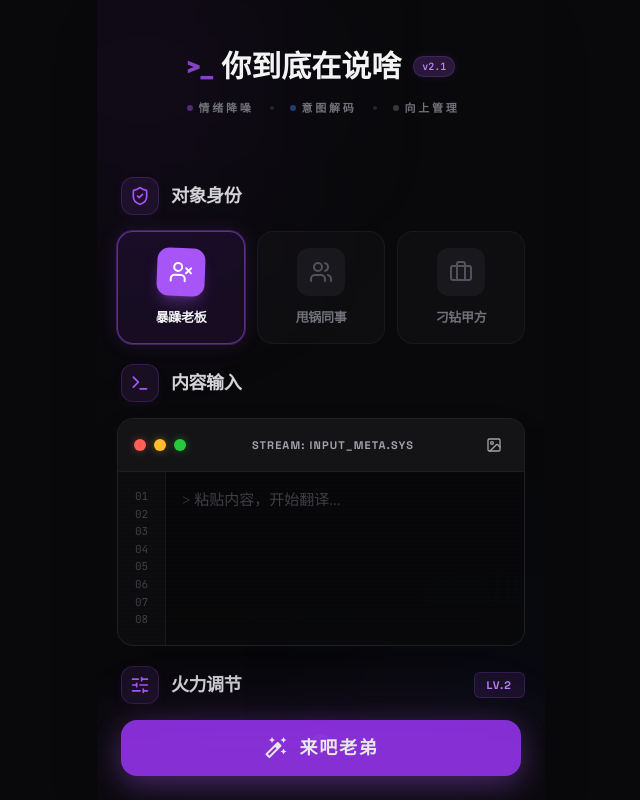
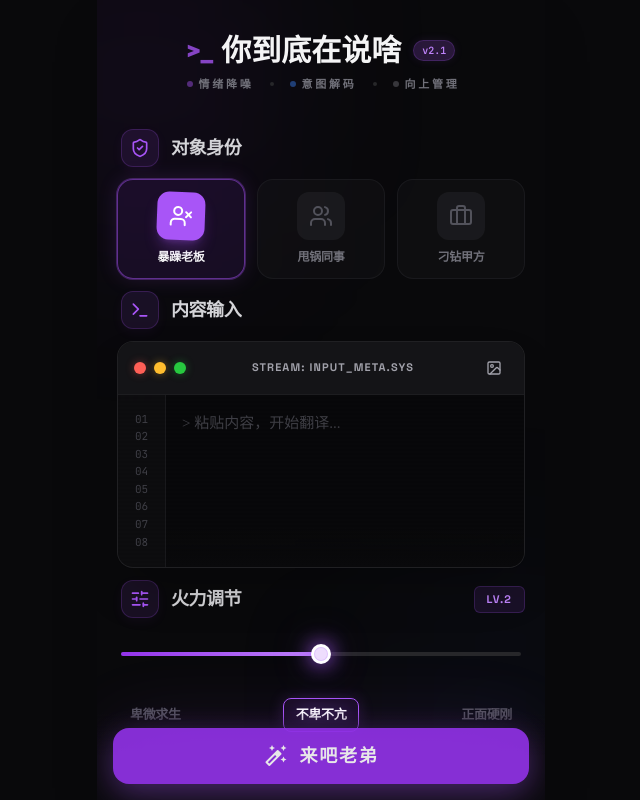
Before and after one commit to liiider/workplace-translator, a React (Vite) app: page / in a window 1280 px wide. Shown: the whole page, without its empty margins (319-959 px from the left). Built offline with nearby package versions, Linux system fonts and the light colour scheme.

Commit message:
style: 优化移动端布局高度，减少垂直空间浪费

```diff
--- a/src/pages/Home.jsx
+++ b/src/pages/Home.jsx
@@ -156,13 +156,13 @@ const Home = () => {
                 <div className="absolute bottom-[-10%] right-[-10%] w-[40%] h-[40%] bg-blue-600/5 blur-[100px] rounded-full"></div>
             </div>
 
-            <div className="h-10 w-full shrink-0"></div>
+            <div className="h-6 w-full shrink-0"></div>
 
             <motion.header
                 variants={itemVariants}
-                className="flex flex-col items-center justify-center px-4 pb-8 pt-2 z-10 relative"
+                className="flex flex-col items-center justify-center px-4 pb-4 pt-2 z-10 relative"
             >
-                <div className="flex items-center gap-3 mb-4">
+                <div className="flex items-center gap-3 mb-2">
                     <div className="flex items-center gap-2 font-display">
                         <motion.span
                             animate={{ opacity: [0.5, 1, 0.5] }}
@@ -193,11 +193,11 @@ const Home = () => {
                 </div>
             </motion.header>
 
-            <main className="flex-1 w-full px-5 py-2 flex flex-col gap-5 pb-28 z-10 no-scrollbar relative overflow-y-auto">
+            <main className="flex-1 w-full px-5 py-2 flex flex-col gap-3 pb-24 z-10 no-scrollbar relative overflow-y-auto">
                 <div className="h-1"></div>
 
                 {/* 对方身份 - 极致卡片 */}
-                <motion.div variants={itemVariants} className="flex flex-col gap-4 shrink-0">
+                <motion.div variants={itemVariants} className="flex flex-col gap-3 shrink-0">
                     <div className="flex items-center gap-3 pl-1">
                         <div className="p-2 rounded-xl bg-purple-500/10 border border-purple-500/20 glassmorphism shadow-[0_4px_12px_rgba(168,85,247,0.05)]">
                             <ShieldCheck className="w-5 h-5 text-purple-500" />
@@ -214,7 +214,7 @@ const Home = () => {
                                 key={item.id}
                                 onClick={() => setPersona(item.id)}
                                 className={cn(
-                                    "relative flex flex-col items-center gap-3 p-4 rounded-2xl transition-all duration-500 border overflow-hidden group",
+                                    "relative flex flex-col items-center gap-2 p-3 rounded-2xl transition-all duration-500 border overflow-hidden group",
                                     persona === item.id
                                         ? "bg-purple-600/10 border-purple-500/50 shadow-[0_0_20px_rgba(168,85,247,0.15)] ring-1 ring-purple-500/30"
                                         : "bg-zinc-900/40 border-zinc-800/50 hover:border-zinc-700/80 text-zinc-500"
@@ -239,7 +239,7 @@ const Home = () => {
                                     <item.icon className="w-6 h-6 relative z-10" />
                                 </motion.div>
                                 <span className={cn(
-                                    "text-[13px] font-bold tracking-tight transition-colors duration-500",
+                                    "text-[12px] font-bold tracking-tight transition-colors duration-500",
                                     persona === item.id ? "text-zinc-100" : "text-zinc-500"
                                 )}>{item.name}</span>
                             </button>
@@ -248,7 +248,7 @@ const Home = () => {
                 </motion.div>
 
                 {/* 输入内容 - 真核终端 */}
-                <motion.div variants={itemVariants} className="flex flex-col gap-4 relative group/input shrink-0">
+                <motion.div variants={itemVariants} className="flex flex-col gap-3 relative group/input shrink-0">
                     <div className="flex items-center gap-3 pl-1">
                         <div className="p-2 rounded-xl bg-purple-500/10 border border-purple-500/20 glassmorphism shadow-[0_4px_12px_rgba(168,85,247,0.05)]">
                             <Terminal className="w-5 h-5 text-purple-500" />
@@ -311,7 +311,7 @@ const Home = () => {
                             <div className="relative flex-1">
                                 <textarea
                                     className={cn(
-                                        "w-full min-h-[160px] max-h-[30vh] bg-transparent text-zinc-200 placeholder:text-zinc-700 p-4 text-[15px] font-serif focus:outline-none scroll-smooth resize-none border-none outline-none ring-0 leading-relaxed caret-purple-500 no-scrollbar overflow-y-auto",
+                                        "w-full min-h-[140px] max-h-[25vh] bg-transparent text-zinc-200 placeholder:text-zinc-700 p-4 text-[15px] font-serif focus:outline-none scroll-smooth resize-none border-none outline-none ring-0 leading-relaxed caret-purple-500 no-scrollbar overflow-y-auto",
                                         fileId && "opacity-50 cursor-not-allowed"
                                     )}
                                     placeholder={fileId ? "> 已上传图片，点击图片周围 X 移除后可输入文字..." : "> 粘贴内容，开始翻译..."}
@@ -352,7 +352,7 @@ const Home = () => {
                 </motion.div>
 
                 {/* 火力调节 - 霓虹调节器 */}
-                <motion.div variants={itemVariants} className="flex flex-col gap-4">
+                <motion.div variants={itemVariants} className="flex flex-col gap-3">
                     <div className="flex justify-between items-center pl-1">
                         <div className="flex items-center gap-3">
                             <div className="p-2 rounded-xl bg-purple-500/10 border border-purple-500/20 glassmorphism shadow-[0_4px_12px_rgba(168,85,247,0.05)]">
@@ -440,7 +440,7 @@ const Home = () => {
             {/* 一键净化按钮 - 精修版 */}
             < motion.div
                 variants={itemVariants}
-                className="absolute bottom-0 left-0 w-full p-6 bg-gradient-to-t from-zinc-950 via-zinc-950 to-transparent z-20"
+                className="absolute bottom-0 left-0 w-full p-4 bg-gradient-to-t from-zinc-950 via-zinc-950 to-transparent z-20"
             >
                 <div className="relative group/btn">
                     {/* 背景霓虹辉光 - 稍微增强以适配实心按钮 */}
--- a/src/pages/Result.jsx
+++ b/src/pages/Result.jsx
@@ -225,7 +225,7 @@ const Result = () => {
                 <div className="absolute bottom-[-10%] right-[-10%] w-[50%] h-[50%] bg-blue-600/5 blur-[120px] rounded-full"></div>
             </div>
             {/* 顶部导航 - 精简对齐版本 */}
-            <header className="flex items-center px-4 py-8 justify-center sticky top-0 z-30 bg-zinc-950/80 backdrop-blur-xl border-b border-white/5">
+            <header className="flex items-center px-4 py-4 justify-center sticky top-0 z-30 bg-zinc-950/80 backdrop-blur-xl border-b border-white/5">
                 <motion.button
                     whileTap={{ scale: 0.9 }}
                     onClick={() => navigate(-1)}
@@ -247,7 +247,7 @@ const Result = () => {
                         <h2 className="text-zinc-100 text-2xl font-bold tracking-normal">深度解码报告</h2>
                     </div>
 
-                    <div className="flex items-center gap-1.5 mt-4 font-mono">
+                    <div className="flex items-center gap-1.5 mt-2 font-mono">
                         <span className="w-1.5 h-1.5 rounded-full bg-primary/60 animate-pulse"></span>
                         <p className="text-primary text-[11px] font-bold tracking-[0.25em] uppercase">TARGET: {personaMap[persona] || '未知'}</p>
                     </div>
@@ -257,7 +257,7 @@ const Result = () => {
                 <div className="absolute right-5 w-10"></div>
             </header>
 
-            <main className="flex-1 flex flex-col gap-6 p-4 pt-6 no-scrollbar relative z-10 overflow-y-auto">
+            <main className="flex-1 flex flex-col gap-4 p-4 pt-4 no-scrollbar relative z-10 overflow-y-auto">
                 {/* 顶部防穿透遮罩 - 适配暗色背景 */}
                 <div className="sticky top-0 left-0 right-0 h-8 bg-gradient-to-b from-zinc-950 to-transparent z-10 pointer-events-none -mt-6"></div>
 
```
